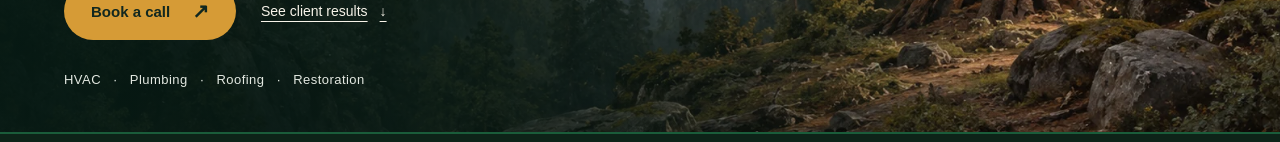
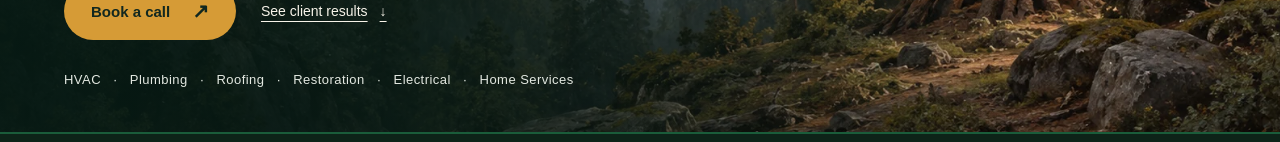
Before and after one commit to SequoiaGeo/next-website, a Next.js app: page / in a window 1280 px wide. Shown: the part 600-742 px from the top of the page. Built offline with nearby package versions, Linux system fonts and the light colour scheme; no server answers; a web font is replaced by a local one.

Commit message:
Add electrical and home services to homepage trades (#51)

```diff
--- a/src/components/Hero.tsx
+++ b/src/components/Hero.tsx
@@ -15,7 +15,7 @@ export default function Hero() {
           <Link href="/contact#book" className="forest-button">Book a call <span aria-hidden="true">&#8599;</span></Link>
           <Link href="#proof" className="forest-hero-proof-link">See client results <span aria-hidden="true">&#8595;</span></Link>
         </div>
-        <p className="forest-hero-trades">HVAC <span aria-hidden="true">&middot;</span> Plumbing <span aria-hidden="true">&middot;</span> Roofing <span aria-hidden="true">&middot;</span> Restoration</p>
+        <p className="forest-hero-trades">HVAC <span aria-hidden="true">&middot;</span> Plumbing <span aria-hidden="true">&middot;</span> Roofing <span aria-hidden="true">&middot;</span> Restoration <span aria-hidden="true">&middot;</span> Electrical <span aria-hidden="true">&middot;</span> Home Services</p>
       </div>
     </section>
   );
```
